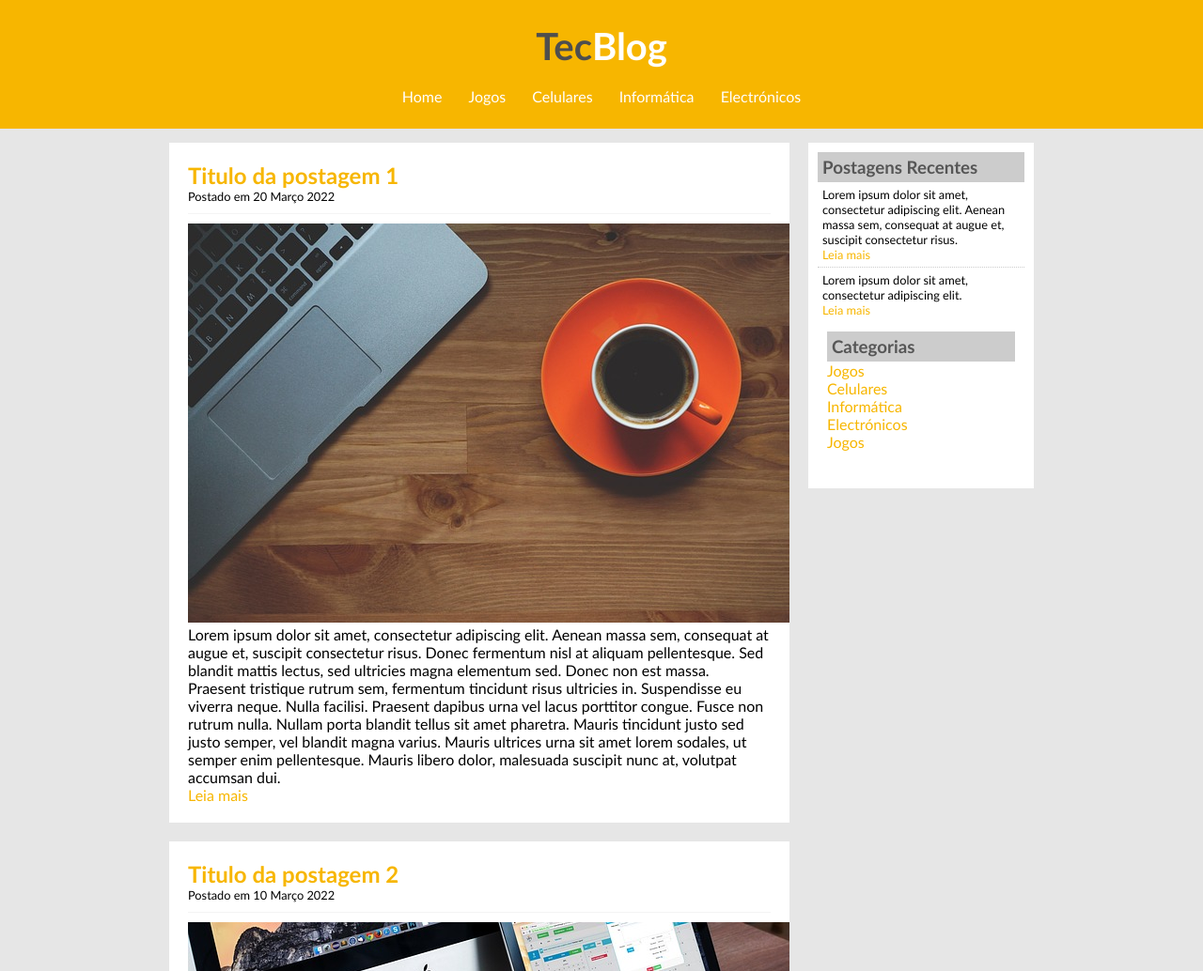
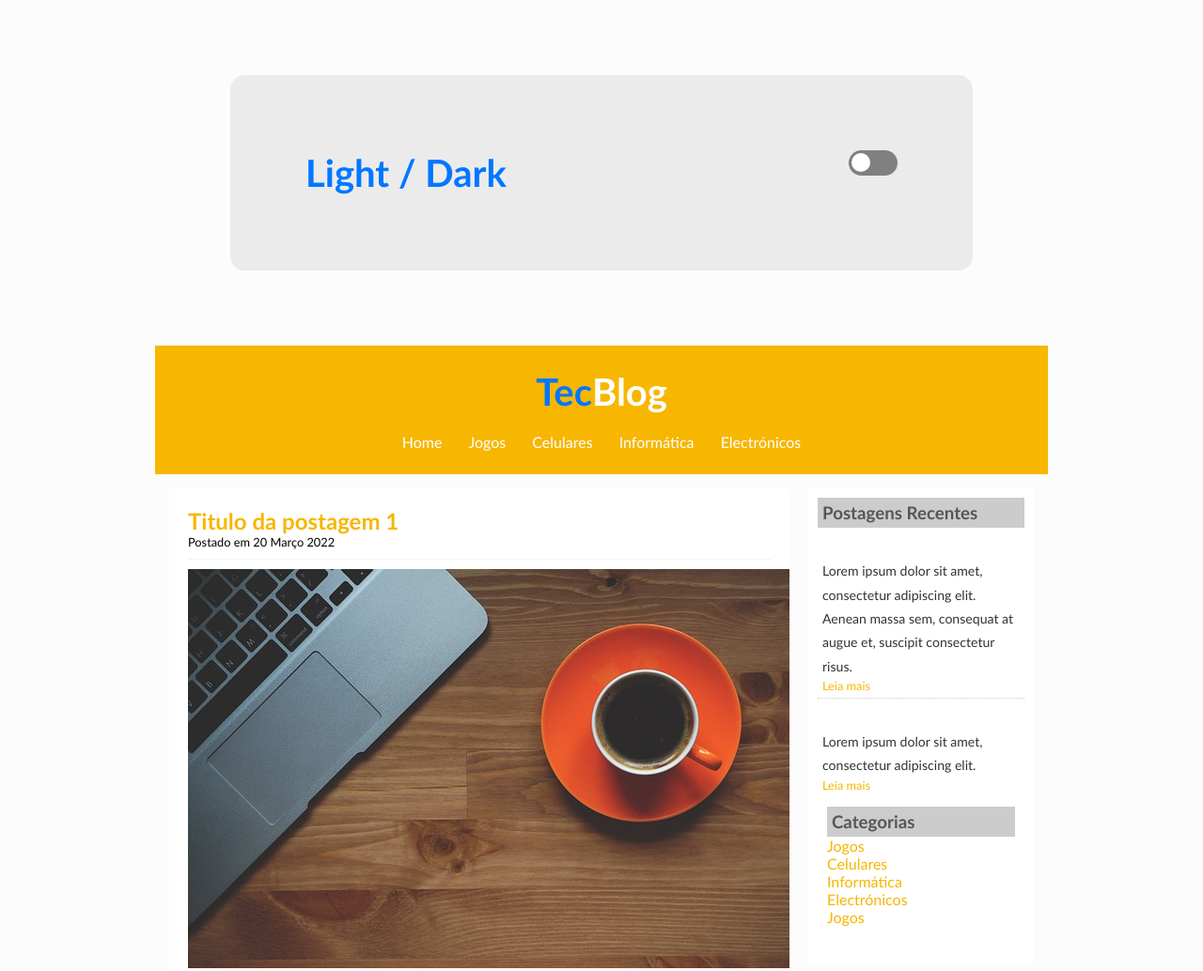
Before and after one commit to julombe/HTML5_CSS3, a plain HTML site: page index.html in a window 1280 px wide. Shown: the top 1034 px of the page at 94% size. Drawn offline with Linux system fonts and the light colour scheme.

Commit message:
UPLOAD file

```diff
--- /dev/null
+++ b/css/darkmode.css
@@ -0,0 +1,89 @@
+html {
+    height: 100%;
+    font-family: 'Montserrat';
+
+    display: grid;
+    align-items: center;
+    justify-items: center;
+
+    --bg: #FCFCFC;
+    --bg-panel: #EBEBEB;
+    --color-headings: #0077FF;
+    --color-text: #333333;
+}
+
+body {
+    background-color: var(--bg);
+}
+
+.container {
+    background-color: var(--bg-panel);
+
+    margin: 5em;
+    padding: 5em;
+
+    border-radius: 15px;
+
+    display: grid;
+    grid-template-columns: 80% auto;
+    grid-template-rows: auto auto;
+    grid-template-areas:
+        "title switch"
+        "content content"
+    ;
+}
+
+h1 {
+    margin: 0;
+    color: var(--color-headings);
+}
+
+p {
+    color: var(--color-text);
+    grid-area: content;
+    font-size: 1.1em;
+    line-height: 1.8em;
+    margin-top: 2em;
+}
+
+input[type=checkbox]{
+    height: 0;
+    width: 0;
+    visibility: hidden;
+}
+
+label {
+    cursor: pointer;
+    text-indent: -9999px;
+    width: 52px;
+    height: 27px;
+    background: grey;
+    float: right;
+    border-radius: 100px;
+    position: relative;
+}
+
+label::after{
+    content: '';
+    position: absolute;
+    top: 3px;
+    left: 3px;
+    width: 20px;
+    height: 20px;
+    background-color: white;
+    border-radius: 90px;
+    transition: 0.3s;
+}
+
+input:checked + label {
+    background-color: var(--color-headings);
+}
+
+input:checked + label::after {
+    left: calc(100% - 5px);
+    transform: translateX(-100%);
+}
+
+label:active:after {
+    width: 45px;
+}
--- a/index.html
+++ b/index.html
@@ -6,20 +6,19 @@
 	<meta charset="utf-8">
 	<meta name="viewport" content="width=device-width, initial-scale=1.0">
 	<link rel="stylesheet" type="text/css" href="css/estilo.css">
+	<link rel="stylesheet" href="css/darkmode.css">
 </head>
 <body>
 
-<!--<button onclick="myFunction()">Dark Mode</button> -->
-
-<script>
-/*function myFunction() {
-   var element = document.body;
-   element.classList.toggle("dark-mode");
+<div class="container">
+<h1>Light / Dark</h1>
+<div class="toggle">
+	<input id="switch" type="checkbox" name="theme">
+	<label for="switch">Toggle</label>
+</div>
+</div>
 
 
-
-}*/
-</script>
 	<div id="area-cabecalho">
 
 		<div id="area-logo">
@@ -97,6 +96,8 @@
 
 	</div>
 
+	<script src="scripts.js"></script>
+
 </body>
 
 </html>
--- /dev/null
+++ b/scripts.js
@@ -0,0 +1,37 @@
+const html = document.querySelector("html")
+const checkbox = document.querySelector("input[name=theme]")
+
+const getStyle = (element, style) =>
+    window
+        .getComputedStyle(element)
+        .getPropertyValue(style)
+
+
+const initialColors = {
+    bg: getStyle(html, "--bg"),
+    bgPanel: getStyle(html, "--bg-panel"),
+    colorHeadings: getStyle(html, "--color-headings"),
+    colorText: getStyle(html, "--color-text"),
+}
+
+const darkMode = {
+    bg: "#333333",
+    bgPanel: "#434343",
+    colorHeadings: "#3664FF",
+    colorText: "#B5B5B5"
+}
+
+const transformKey = key =>
+    "--" + key.replace(/([A-Z])/, "-$1").toLowerCase()
+
+
+const changeColors = (colors) => {
+    Object.keys(colors).map(key =>
+        html.style.setProperty(transformKey(key), colors[key])
+    )
+}
+
+
+checkbox.addEventListener("change", ({target}) => {
+    target.checked ? changeColors(darkMode) : changeColors(initialColors)
+})
```
